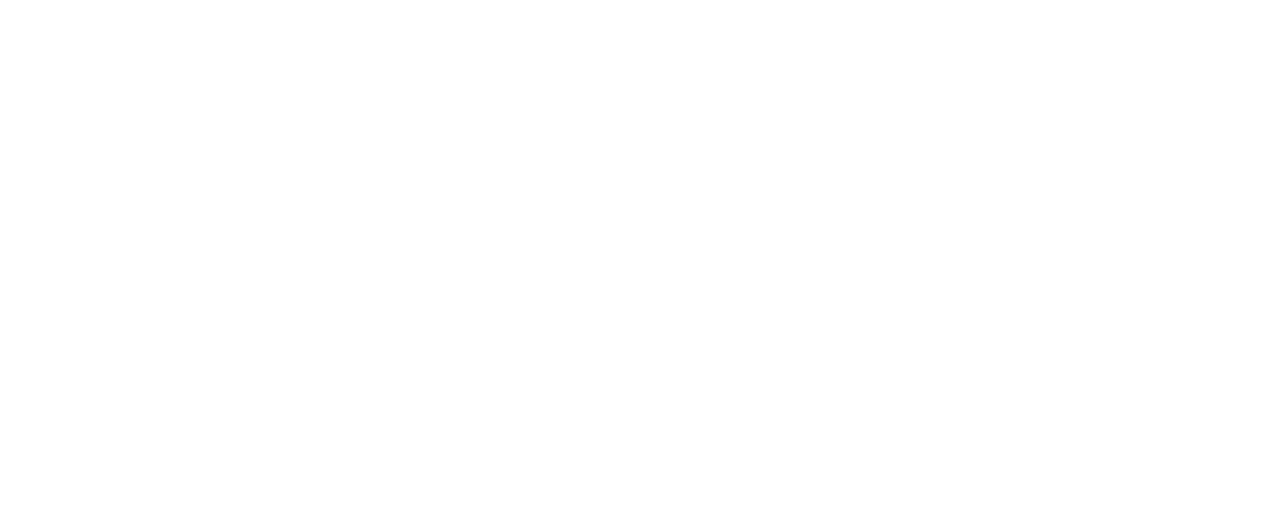
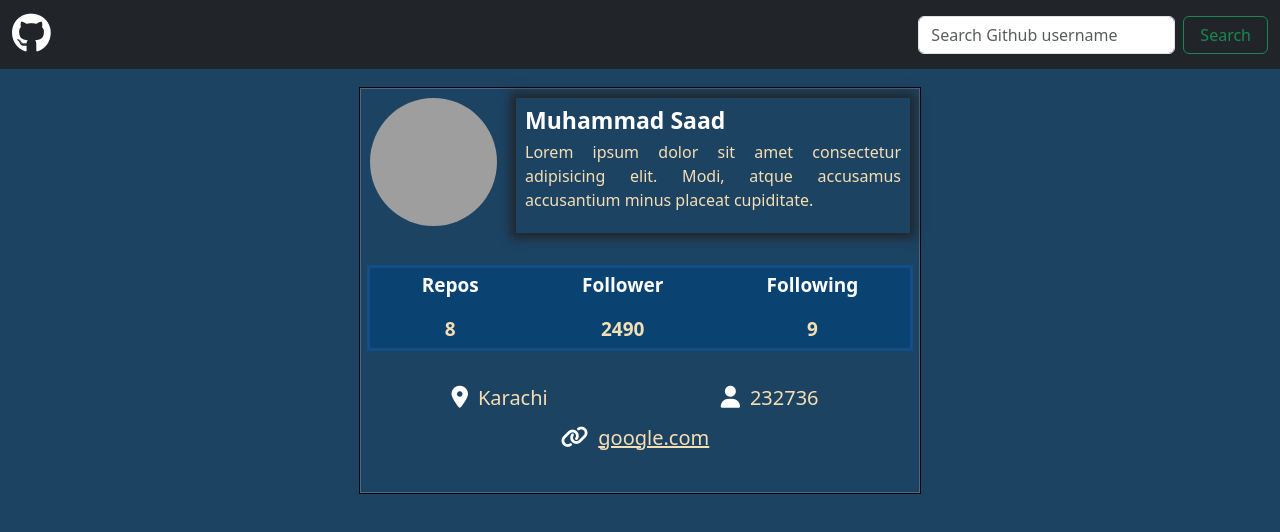
Before and after one commit to Muhammadahmedanis/Github-Web, a plain HTML site: page index.html in a window 1280 px wide. Drawn offline with nearby package versions, Linux system fonts and the light colour scheme; grey boxes are pictures that could not be loaded.

Commit message:
make-respomsive

```diff
--- a/app.js
+++ b/app.js
@@ -0,0 +1,55 @@
+var inp = document.querySelector("#inp");
+var userName = document.querySelector("#username");
+var bio = document.querySelector("#bio");
+var repo = document.querySelector("#repo");
+var follower = document.querySelector("#follower");
+var following = document.querySelector("#following");
+var loca = document.querySelector("#location");
+var gitlink = document.querySelector("#gitlink");
+var getid = document.querySelector("#id");
+var img = document.querySelector("#img");
+var arr = [];
+
+var getmain = document.querySelector("#main");
+function search() {
+
+    fetch(`https://api.github.com/users/${inp.value}`)
+    .then(function (data) {
+        return data.json()
+    })
+    .then(function (data1) {
+        userName.innerText = data1.name;
+        follower.innerText = data1.followers;
+        following.innerText = data1.following;
+        repo.innerText = data1.public_repos
+        getid.innerText = data1.id;
+        bio.innerText = data1.bio ? data1.bio : "No bio found";
+        gitlink.innerText = data1.html_url
+        loca.innerText = data1.location ? data1.location : "No location found";
+        img.src = data1.avatar_url ? data1.avatar_url : "https://encrypted-tbn0.gstatic.com/images?q=tbn:ANd9GcRkK98VBjmf1Q6_3SC9Nmz8CILkBdm1BUiFLg&s"
+        // console.log(data1);
+        arr.push(data1);
+        localStorage.setItem("ids", JSON.stringify(arr));
+    })
+}
+
+
+function ca() {
+    var getval = localStorage.getItem("ids");
+    // console.log(getval, typeof(getval));
+    var changestr = JSON.parse(getval)
+    // console.log(changestr, typeof(changestr));
+    changestr.map(function (u) {
+        userName.innerHTML = u.name;
+        bio.innerText = u.bio ? u.bio: "No bio found";
+        repo.innerText = u.public_repos;
+        follower.innerText = u.followers;
+        following.innerText = u.following;
+        getid.innerText = u.id;
+        gitlink.innerText = u.html_url;
+        loca.innerText = u.location ? u.location : "No location found";
+        img.src = u.avatar_url ? u.avatar_url : "https://encrypted-tbn0.gstatic.com/images?q=tbn:ANd9GcRkK98VBjmf1Q6_3SC9Nmz8CILkBdm1BUiFLg&s";
+        // console.log(u);
+    })
+}
+ca()
--- a/index.html
+++ b/index.html
@@ -1,12 +1,70 @@
 <!DOCTYPE html>
 <html lang="en">
+
 <head>
-    <meta charset="UTF-8">
-    <meta name="viewport" content="width=device-width, initial-scale=1.0">
-    <title>Document</title>
+  <meta charset="UTF-8">
+  <meta name="viewport" content="width=device-width, initial-scale=1.0">
+  <link rel="stylesheet" href="https://cdnjs.cloudflare.com/ajax/libs/font-awesome/6.5.2/css/all.min.css">
+  <link rel="stylesheet" href="style.css">
+  <link rel="stylesheet" href="https://cdn.jsdelivr.net/npm/bootstrap@5.3.3/dist/css/bootstrap.min.css">
+  <title>Document</title>
 </head>
+
 <body>
 
-    <script src="app.js"></script>
+  <nav class="navbar bg-dark">
+    <div class="container-fluid">
+      <a class="navbar-brand"><i class="fa-brands fa-github"></i></a>
+      <div class="d-flex" role="search">
+        <input id="inp" class="form-control me-2" type="search" placeholder="Search Github username"
+          aria-label="Search">
+        <button onclick="search()" class="btn btn-outline-success px-3" type="submit">Search</button>
+      </div>
+    </div>
+  </nav>
+
+
+  <div id="main">
+
+    <div class="div1">
+      <div><img id="img" src="https://img.freepik.com/free-photo/portrait-handsome-man_23-2150770971.jpg?t=st=1717696819~exp=1717700419~hmac=e8e37acc560ac3d407e5366dfef97c64b199021c1ea71bd09ec84104329c3034&w=360" alt=""></div>
+      <div class="detail">
+        <p id="username">Muhammad Saad</p>
+        <p id="bio">Lorem ipsum dolor sit amet consectetur adipisicing elit. Modi, atque accusamus accusantium minus
+          placeat cupiditate.</p>
+      </div>
+    </div>
+
+    <div class="usergitdetail">
+      <div>
+        <p class="textcolor">Repos</p>
+        <p id="repo">8</p>
+      </div>
+      <div>
+        <p class="textcolor">Follower</p>
+        <p id="follower">2490</p>
+      </div>
+      <div>
+        <p class="textcolor">Following</p>
+        <p id="following">9</p>
+      </div>
+    </div>
+
+    <div class="div2">
+      <div class="usergitdetail-2">
+        <div><i class="fa-solid fa-location-dot"></i><span id="location">Karachi</span></div>
+        <div><i class="fa-solid fa-user"></i><span id="id">232736</span></div>
+      </div>
+      <div class="usergitdetail-2">
+        <div><i class="fa-solid fa-link"></i><span><a id="gitlink" target="_blank"
+              href="https://www.google.com">google.com</a></span></div>
+      </div>
+    </div>
+
+  </div>
+
+
+  <script src="app.js"></script>
 </body>
+
 </html>
--- /dev/null
+++ b/style.css
@@ -0,0 +1,100 @@
+body{
+    background: rgb(29 67 99) !important;
+}
+.fa-brands{
+    color: white;
+    font-size: 40px;
+}
+
+#main{
+    margin: 19px auto;
+    /* border: 2px solid black; */
+    /* height: 480px; */
+    /* width: auto; */
+    width: 560px;
+    padding: 10px;
+    box-shadow: rgba(255, 255, 255, 0.2) 0px 0px 0px 1px inset, rgba(0, 0, 0, 0.9) 0px 0px 0px 1px;
+}
+@media (max-width: 560px) {
+    #main{
+        width: auto;
+        /* margin-left: 14px;
+        margin-right: 14px; */
+    }
+    #location, #gitlink, #id, #fo{
+        font-size: 16px !important;
+    }
+}
+.div1{
+    margin-bottom: 10px;
+    display: flex;
+    gap: 19px;
+
+}
+#img{
+    /* border: 2px solid black; */
+    height: 128px;
+    width: 127px;
+    border-radius: 50%;
+    /* background-image: url("https://img.freepik.com/free-photo/portrait-handsome-man_23-2150770971.jpg?t=st=1717696819~exp=1717700419~hmac=e8e37acc560ac3d407e5366dfef97c64b199021c1ea71bd09ec84104329c3034&w=360"); */
+    /* background-size: cover;
+    background-position: center center;
+    background-repeat: no-repeat; */
+}
+.detail{
+    padding: 5px 9px;
+    /* border: 2px solid black; */
+    /* height: 195px;
+    width: 390px; */
+    box-shadow: 0 0 10px 5px;
+}
+#username{
+    color: white;
+    font-size: 23px;
+    font-weight: 700;
+    margin-bottom: 2px;
+}
+#bio{
+    color: wheat;
+    text-align: justify;
+}
+.usergitdetail{
+    /* border: 2px solid black; */
+    height: 80px;
+    /* width: auto; */
+    /* width: 500px; */
+    margin: 35px auto;
+    color: wheat;
+    display: flex;
+    justify-content: space-around;
+    text-align: center;
+    padding: 3px 0px;
+    font-size: 19px;
+    font-weight: 800;
+    box-shadow: rgba(3, 102, 214, 0.3) 0px 0px 0px 3px;
+    background: rgb(10, 67, 114)
+}
+.textcolor{
+    font-weight: 600;
+    color: white;
+}
+.div2{
+    /* border: 2px solid black;  */
+    height: 100px;
+    /* width: 500px; */
+    margin: auto;
+}
+.usergitdetail-2{
+    display: flex;
+    justify-content: space-around;
+    margin: 10px 0;
+}
+.fa-solid{
+    font-size: 22px;
+    color: white;
+}
+#location, #gitlink, #id, #fo{
+    margin: 0px 10px;
+    font-size: 20px;
+    color: wheat;
+}
```
